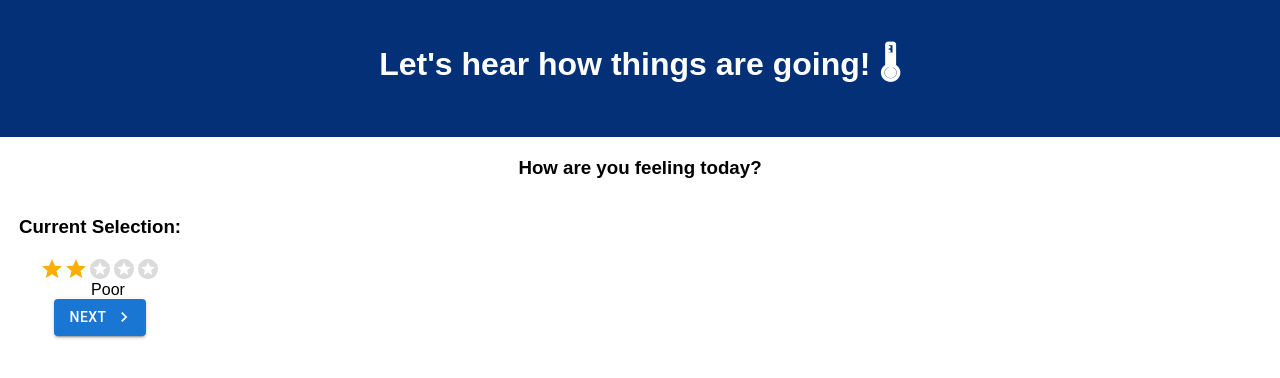
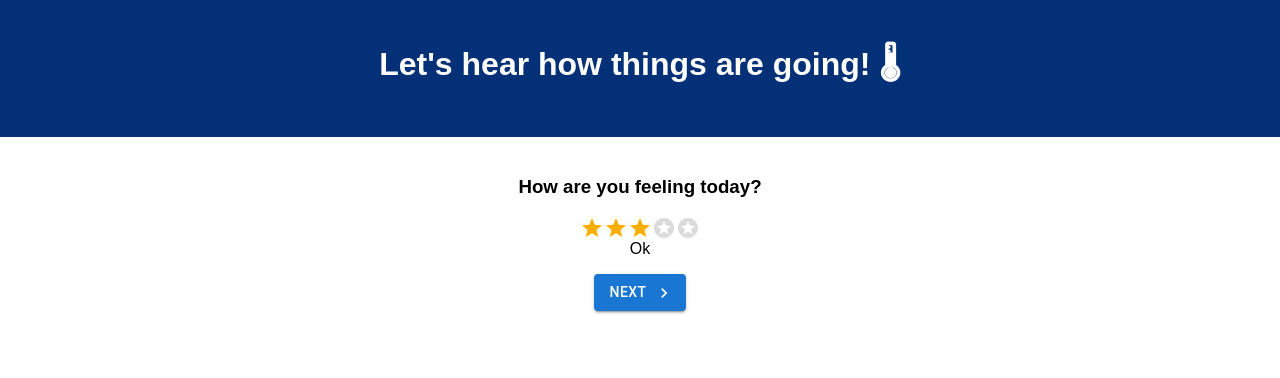
Before and after one commit to davidVetter/react-feedback-loop-weekendP, a React (Create React App) app: page /#/ in a window 1280 px wide. Shown: the top 378 px of the page. Built offline with nearby package versions, Linux system fonts and the light colour scheme.

Commit message:
added two files for functions and data used in all pages rating picker, feeling picker is complete, adding same design to all pages

```diff
--- a/src/components/App/App.css
+++ b/src/components/App/App.css
@@ -21,3 +21,10 @@
 h4 {
   font-style: italic;
 }
+
+.feelingInputDiv {
+  display: flex;
+  flex-direction: column;
+  justify-content: center;
+  align-items: center;
+}
--- a/src/components/FeedbackForm/FormPieces/Feeling.jsx
+++ b/src/components/FeedbackForm/FormPieces/Feeling.jsx
@@ -3,6 +3,8 @@ import {useDispatch, useSelector} from 'react-redux';
 import { useHistory } from 'react-router-dom';
 import { Button, Rating, Box } from '@mui/material';
 import { NavigateNext, Stars} from '@mui/icons-material';
+import getLabelText from './GetLabel';
+import labels from './Labels';
 // This is the 'How are you feeling' question component of
 // the feedback form (1st question/starting page of form)
 function Feeling() {
@@ -11,20 +13,8 @@ function Feeling() {
     const dispatch = useDispatch();
     const history = useHistory();
     const feedback = useSelector(store => store.feedback);
-    const [value, setValue] = useState(2);
+    const [value, setValue] = useState(3);
     const [hover, setHover] = useState(-1);
-
-    const labels = {
-        1: 'Useless',
-        2: 'Poor',
-        3: 'Ok',
-        4: 'Good',
-        5: 'Excellent',
-      };
-
-      function getLabelText(value) {
-        return `${value} Star${value !== 1 ? 's' : ''}, ${labels[value]}`;
-      }
 
     // This conditional will check if feelings store in redux already has
     // a value and will display that value in the input
@@ -73,13 +63,14 @@ function Feeling() {
             </label><br /> */}
         <Box
           sx={{
-            width: 200,
+            width: 600,
             display: "flex",
             flexDirection: "column",
             alignItems: "center"
           }}
         >
-        <h3>Current Selection: {feeling}</h3>
+        {/* Render the user's current selection if they have made one previously */}
+        {feeling && <h3>Current Selection: {feeling}</h3>}
         <Rating
           name="hover-feedback"
           value={value}
@@ -95,7 +86,7 @@ function Feeling() {
           emptyIcon={<Stars style={{ opacity: 0.55 }} fontSize="inherit" />}
         />
         {value !== null && (
-         <Box sx={{ ml: 2 }}>{labels[hover !== -1 ? hover : value]}</Box>
+         <Box sx={{ textAlign: 'center', mb: 2 }}>{labels[hover !== -1 ? hover : value]}</Box>
         )}
         <Button
           variant="contained"
--- /dev/null
+++ b/src/components/FeedbackForm/FormPieces/GetLabel.jsx
@@ -0,0 +1,9 @@
+import labels from "./Labels";
+
+function getLabelText(value) {
+
+    return `${value} Star${value !== 1 ? 's' : ''}, ${labels[value]}`;
+
+}
+
+export default getLabelText;
--- /dev/null
+++ b/src/components/FeedbackForm/FormPieces/Labels.jsx
@@ -0,0 +1,9 @@
+const labels = {
+    1: 'Useless',
+    2: 'Poor',
+    3: 'Ok',
+    4: 'Good',
+    5: 'Excellent',
+  };
+
+  export default labels;
```
